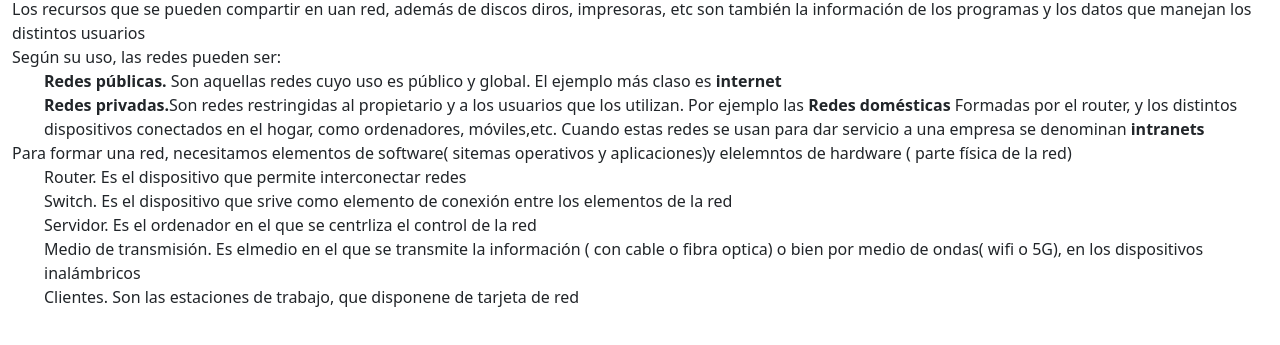
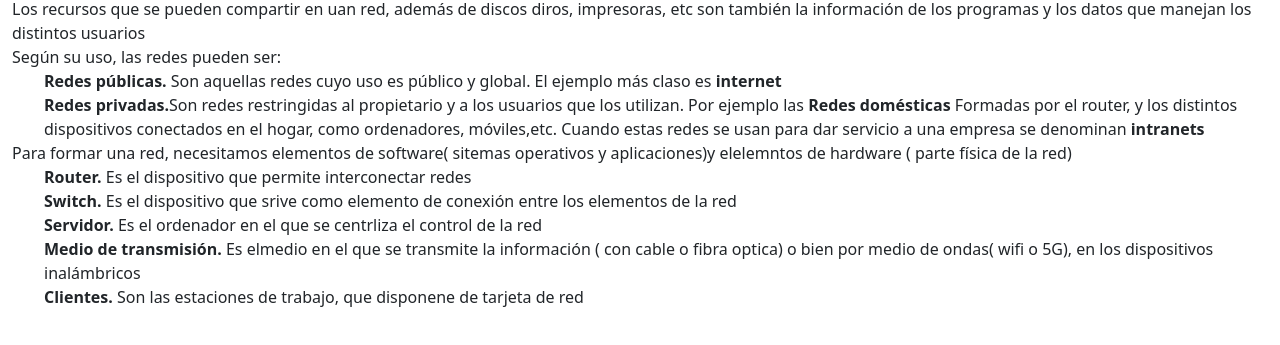
Before and after one commit to Pachiyermo/Pachiyermo.github.io, a plain HTML site: page 1eso/redes/teoria.html in a window 1280 px wide. Shown: the part 265-610 px from the top of the page. Drawn offline with Linux system fonts and the light colour scheme.

Commit message:
corrección

```diff
--- a/1eso/redes/teoria.html
+++ b/1eso/redes/teoria.html
@@ -67,16 +67,16 @@
 
                         </p>
                         <ul>
-                            <li>Router. Es el dispositivo que permite interconectar redes</li>
-                            <li>Switch. Es el dispositivo que srive como elemento de conexión entre los elementos de la
+                            <li><strong>Router.</strong> Es el dispositivo que permite interconectar redes</li>
+                            <li><strong>Switch. </strong>Es el dispositivo que srive como elemento de conexión entre los elementos de la
                                 red
                             </li>
-                            <li>Servidor. Es el ordenador en el que se centrliza el control de la red</li>
-                            <li>Medio de transmisión. Es elmedio en el que se transmite la información ( con cable o
+                            <li><strong>Servidor. </strong>Es el ordenador en el que se centrliza el control de la red</li>
+                            <li><strong>Medio de transmisión.</strong> Es elmedio en el que se transmite la información ( con cable o
                                 fibra
                                 optica) o bien por medio de ondas( wifi o 5G),
                                 en los dispositivos inalámbricos </li>
-                            <li> Clientes. Son las estaciones de trabajo, que disponene de tarjeta de red</li>
+                            <li><strong>Clientes. </strong>Son las estaciones de trabajo, que disponene de tarjeta de red</li>
                         </ul>
                     </div>
         </section>
```
